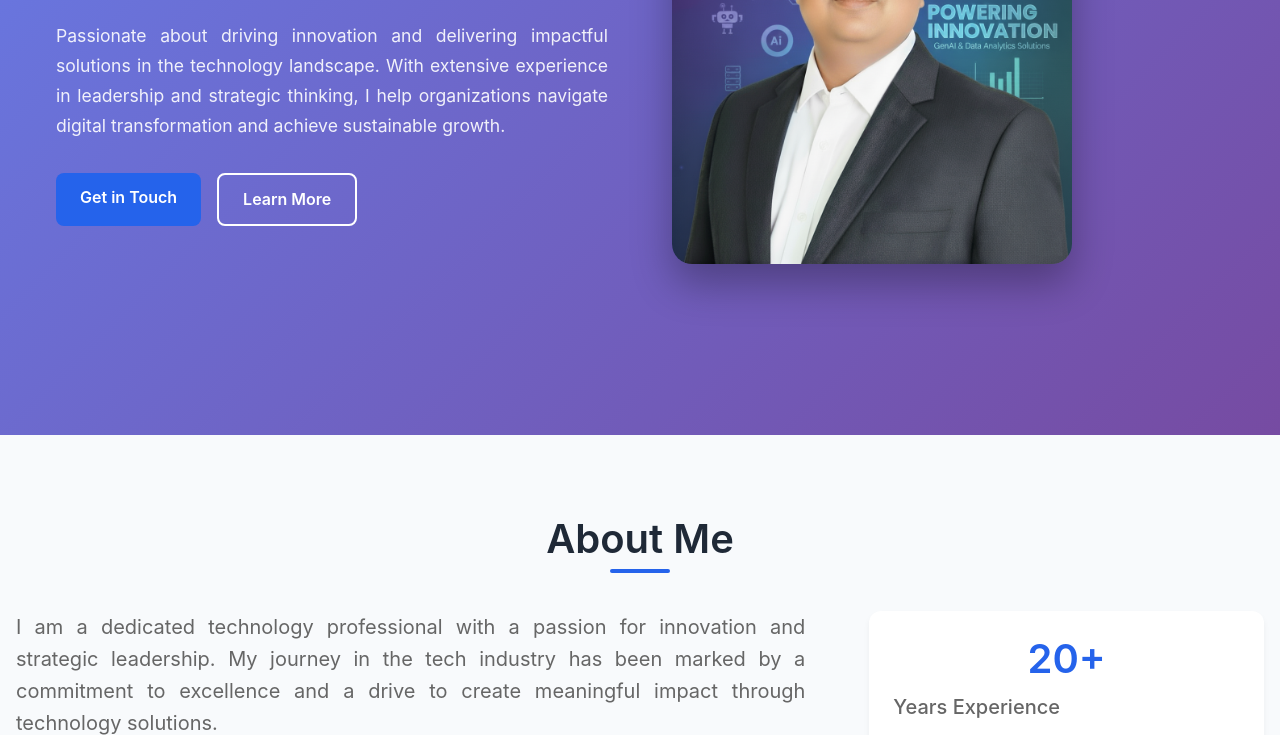
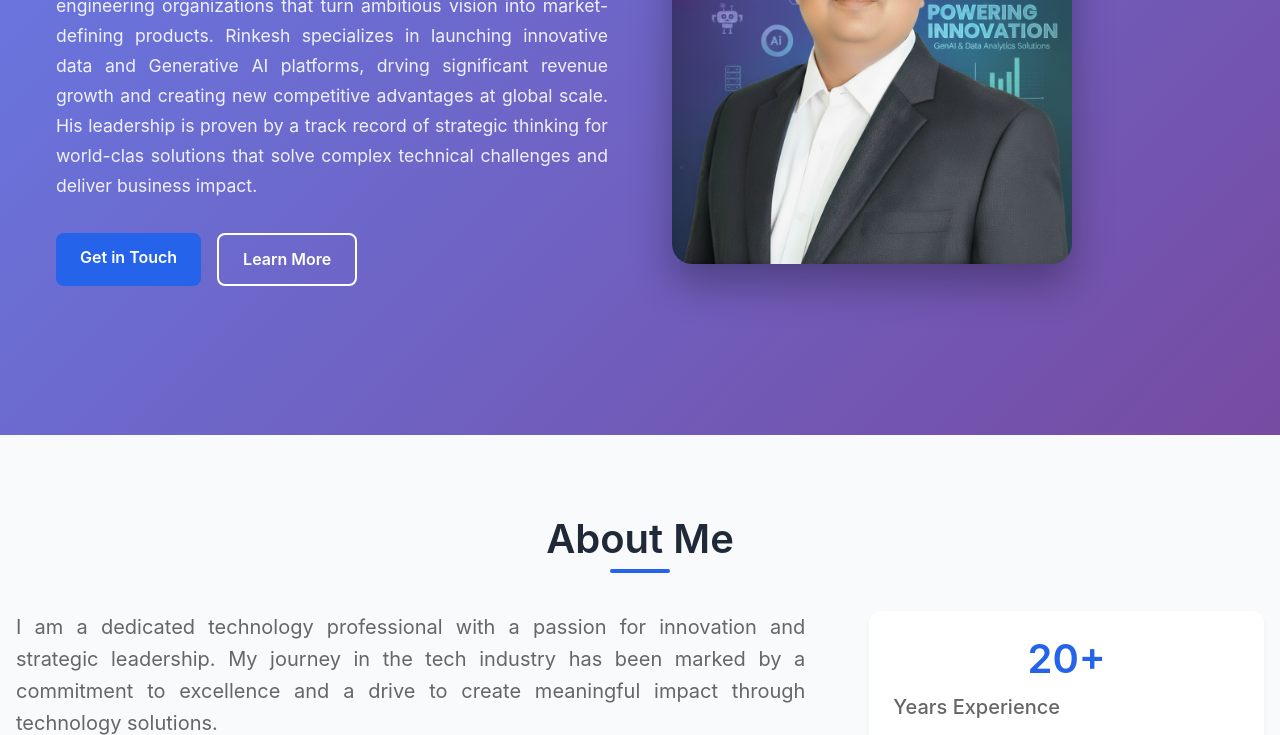
Before and after one commit to rinkeshjindal/rinkeshjindal, a website: page index.html in a window 1280 px wide. Shown: the part 365-1100 px from the top of the page. Drawn offline with Linux system fonts and the light colour scheme.

Commit message:
Update index.html

```diff
--- a/index.html
+++ b/index.html
@@ -81,9 +81,11 @@
                     <h1>Rinkesh Jindal</h1>
                     <h2>Technology Professional & Thought Leader</h2>
                     <p class="hero-description">
-                        Passionate about driving innovation and delivering impactful solutions in the technology landscape.
-                        With extensive experience in leadership and strategic thinking, I help organizations navigate
-                        digital transformation and achieve sustainable growth.
+                        Data & AI executive who builds and scales the high-performing engineering organizations that turn
+                        ambitious vision into market-defining products. Rinkesh specializes in launching innovative data and
+                        Generative AI platforms, drving significant revenue growth and creating new competitive advantages at
+                        global scale. His leadership is proven by a track record of strategic thinking for world-clas solutions that
+                        solve complex technical challenges and deliver business impact.
                     </p>
                     <div class="hero-cta">
                         <a href="#contact" class="btn btn-primary">Get in Touch</a>
```
